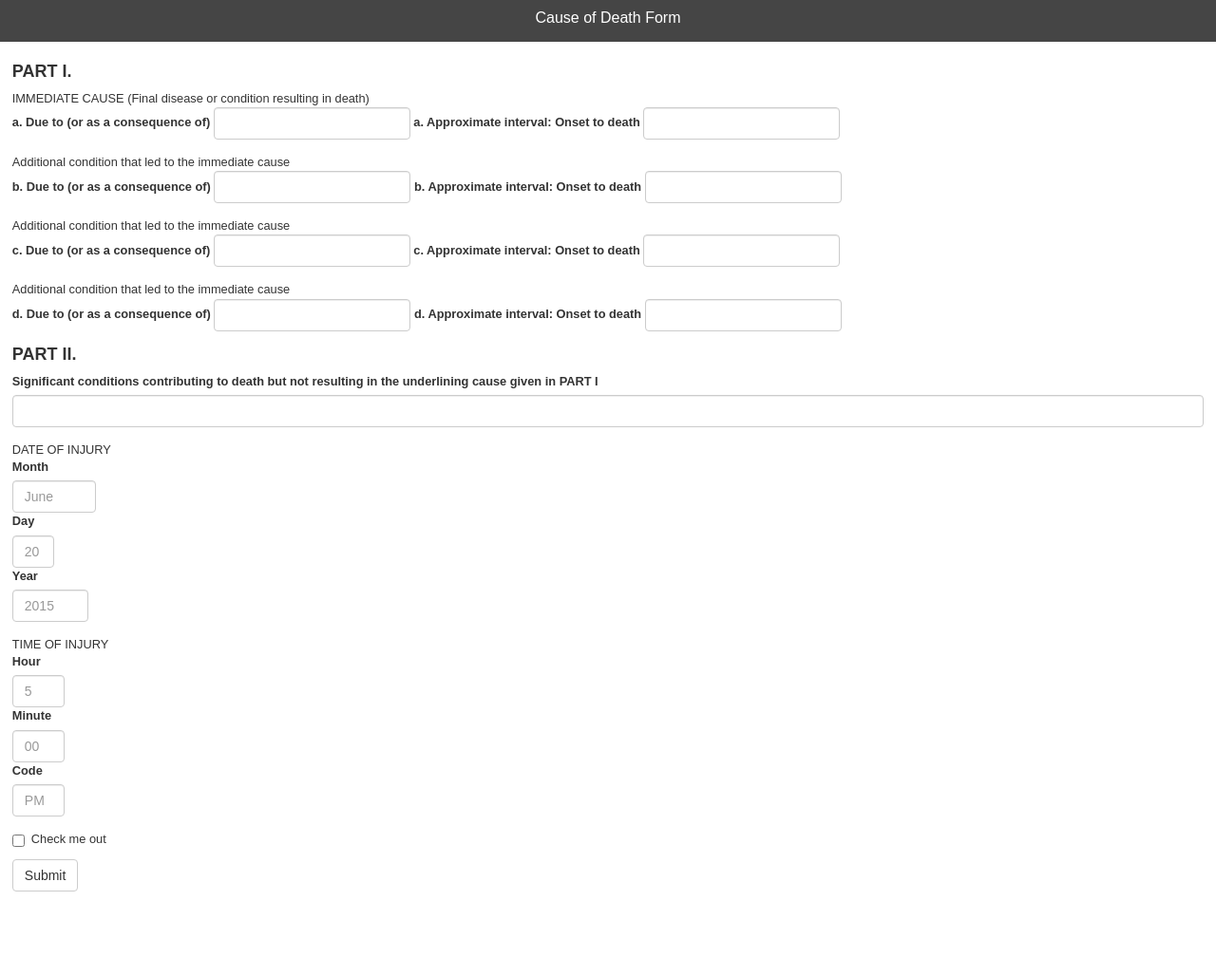
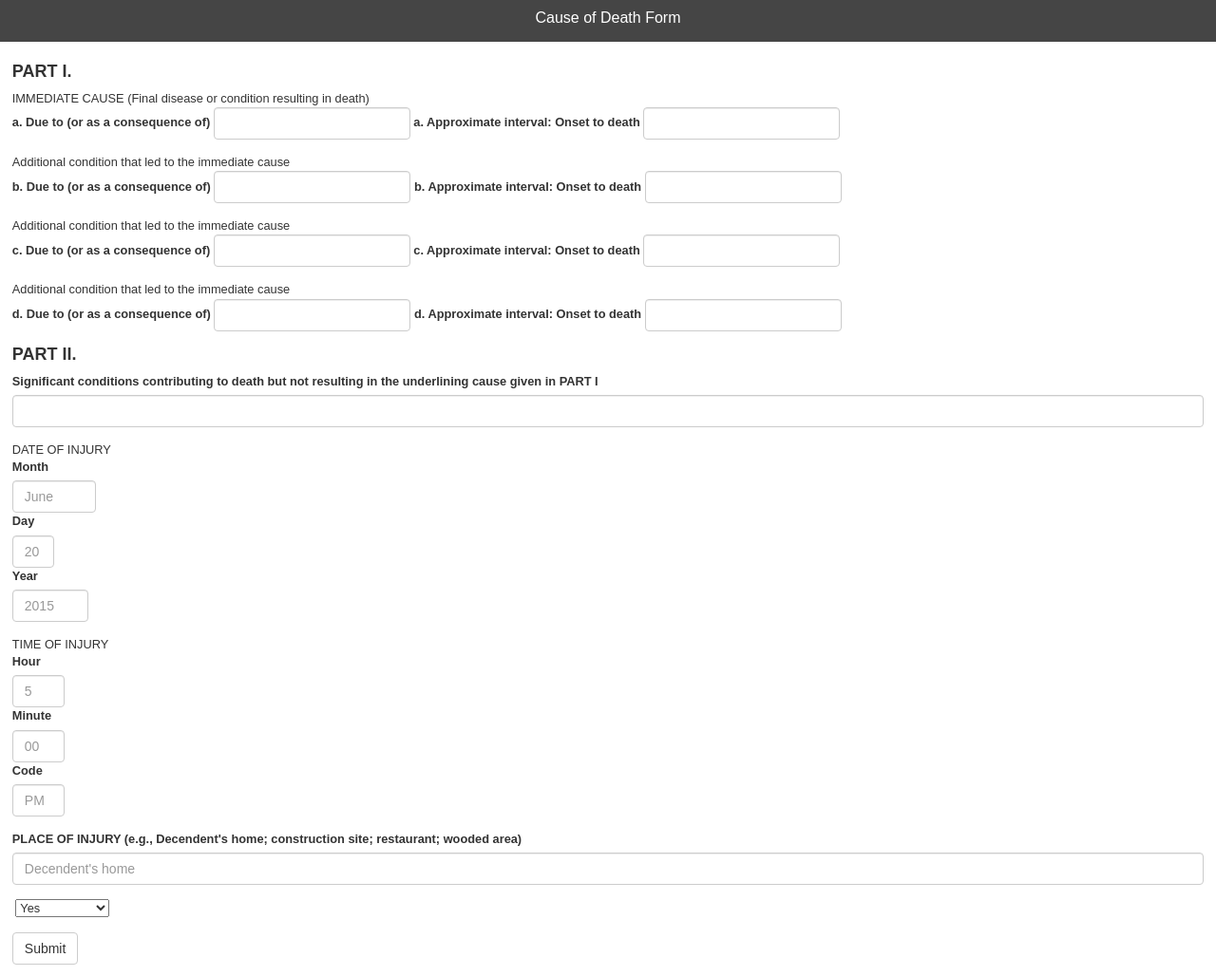
Before and after one commit to johnsols/cause-of-death-app, a website: page frontend/src/form-generic.html in a window 1280 px wide. Shown: the whole page at 95% size. Before the commit the page ends 952 px from the top, so only its background shows below. Drawn offline with nearby package versions, Linux system fonts and the light colour scheme.

Commit message:
place of work generic

```diff
--- a/frontend/src/form-generic.html
+++ b/frontend/src/form-generic.html
@@ -82,12 +82,19 @@
 				<label for="InjuryTimeCode">Code</label>
 				<input type="text" class="form-control time code" id="InjuryTimeCode" placeholder="PM" maxlength="2">
 			</div>
-
-
-			<div class="checkbox">
-				<label>
-					<input type="checkbox"> Check me out
-				</label>
+			<!-- place information -->
+			<div class="form-group">
+				<label for="PlaceOfInjury">PLACE OF INJURY (e.g., Decendent's home; construction site; restaurant; wooded area)</label>
+				<input type="text" class="form-control place" id="PlaceOfInjury" placeholder="Decendent's home">
+			</div>
+			<div class="form-group">
+				<label for="WorkInjury"></label>
+				<select id="WorkInjury">
+					<option value="Y">Yes</option>
+					<option value="N">No</option>
+					<option value="U">Unknown</option>
+					<option value="X">Not Reported</option>
+				</select>
 			</div>
 			<button type="submit" class="btn btn-default">Submit</button>
 		</form>
```
